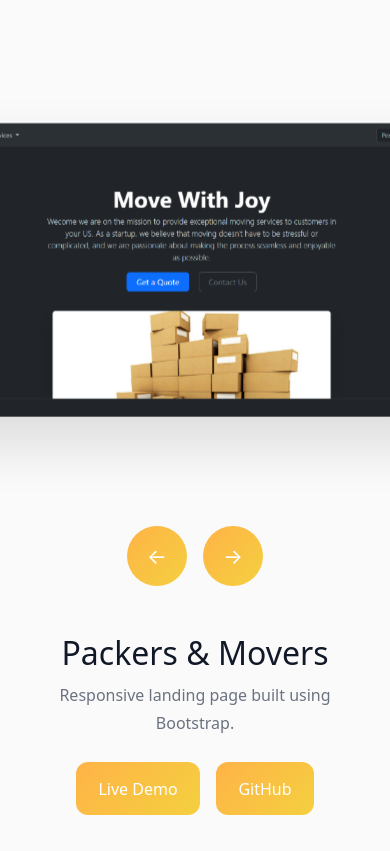
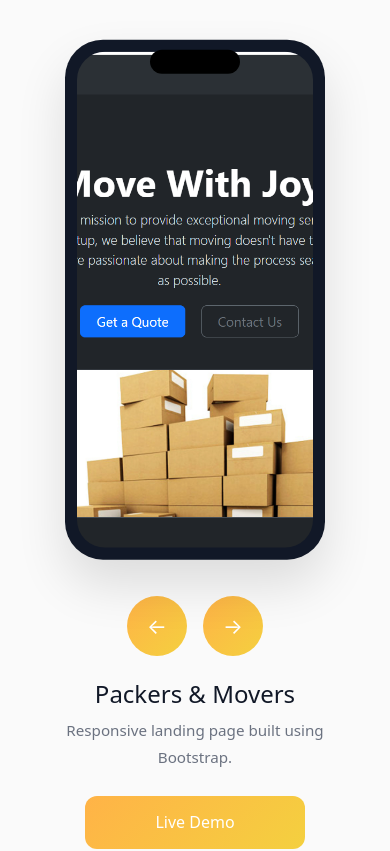
Before and after one commit to Shreya-103/Portfolio-2.0, a React (Vite) app: page / in a window 390 px wide. Shown: the part 2840-3691 px from the top of the page. Built offline with nearby package versions, Linux system fonts and the light colour scheme.

Commit message:
updated project section for mobile screen

```diff
--- a/src/components/Project/projects.jsx
+++ b/src/components/Project/projects.jsx
@@ -1,4 +1,4 @@
-import { useState } from "react";
+import { useState, useEffect } from "react";
 import { motion, AnimatePresence } from "framer-motion";
 import projects from "./project";
 import styles from "./projects.module.css";
@@ -6,15 +6,42 @@ import styles from "./projects.module.css";
 export default function Projects() {
   const [active, setActive] = useState(0);
 
+  const [isMobile, setIsMobile] = useState(
+  typeof window !== "undefined"
+    ? window.innerWidth < 768
+    : false
+);
+
+  useEffect(() => {
+    const handleResize = () => {
+      setIsMobile(window.innerWidth < 768);
+    };
+
+    window.addEventListener(
+      "resize",
+      handleResize
+    );
+
+    return () =>
+      window.removeEventListener(
+        "resize",
+        handleResize
+      );
+  }, []);
+
   const prevProject = () => {
     setActive((prev) =>
-      prev === 0 ? projects.length - 1 : prev - 1
+      prev === 0
+        ? projects.length - 1
+        : prev - 1
     );
   };
 
   const nextProject = () => {
     setActive((prev) =>
-      prev === projects.length - 1 ? 0 : prev + 1
+      prev === projects.length - 1
+        ? 0
+        : prev + 1
     );
   };
 
@@ -22,28 +49,42 @@ export default function Projects() {
     const diff = index - active;
 
     if (diff === 0) return "center";
-    if (diff === -1 || diff === projects.length - 1)
+
+    if (
+      diff === -1 ||
+      diff === projects.length - 1
+    )
       return "left";
 
-    if (diff === 1 || diff === -(projects.length - 1))
+    if (
+      diff === 1 ||
+      diff === -(projects.length - 1)
+    )
       return "right";
 
     return "hidden";
   };
 
   return (
-    <section className={styles.projectsSection} id="projects">
+    <section
+      className={styles.projectsSection}
+      id="projects"
+    >
       <h2 className={styles.heading}>
         Featured Projects
       </h2>
 
+      {!isMobile ? (
         <div className={styles.carousel}>
           {projects.map((project, index) => (
             <motion.div
               key={project.id}
-            className={`${styles.card} ${styles[getIndex(index)]
+              className={`${styles.card} ${
+                styles[getIndex(index)]
               }`}
-            transition={{ duration: 0.5 }}
+              transition={{
+                duration: 0.5,
+              }}
             >
               <img
                 src={project.image}
@@ -52,6 +93,30 @@ export default function Projects() {
             </motion.div>
           ))}
         </div>
+      ) : (
+        <motion.div
+          className={styles.phoneMockup}
+          whileTap={{
+            rotateY: 8,
+            rotateX: -8,
+          }}
+          animate={{
+            y: [0, -8, 0],
+          }}
+          transition={{
+            duration: 3,
+            repeat: Infinity,
+          }}
+        >
+          <div className={styles.phoneFrame}>
+            <img
+              src={projects[active].image}
+              alt={projects[active].title}
+            />
+          </div>
+        </motion.div>
+      )}
+
       <div className={styles.controls}>
         <button onClick={prevProject}>
           ←
@@ -77,12 +142,20 @@ export default function Projects() {
             opacity: 0,
             y: -20,
           }}
+          transition={{
+            duration: 0.3,
+          }}
           className={styles.details}
         >
-          <h3>{projects[active].title}</h3>
+          <h3>
+            {projects[active].title}
+          </h3>
 
           <p>
-            {projects[active].description}
+            {
+              projects[active]
+                .description
+            }
           </p>
 
           <div className={styles.links}>
--- a/src/components/Project/projects.module.css
+++ b/src/components/Project/projects.module.css
@@ -138,3 +138,96 @@
   var(--accent)
     );
 }
+/* ======================
+   MOBILE PROJECT SHOWCASE
+====================== */
+
+.phoneMockup {
+  display: none;
+}
+
+@media (max-width: 768px) {
+  .carousel {
+    display: none;
+  }
+
+  .phoneMockup {
+    display: flex;
+    justify-content: center;
+    align-items: center;
+
+    margin-bottom: 2rem;
+
+    perspective: 1500px;
+  }
+
+  .phoneFrame {
+    width: 260px;
+    height: 520px;
+
+    padding: 12px;
+
+    border-radius: 38px;
+
+    background: #111827;
+
+    box-shadow:
+      var(--project-shadow);
+
+    position: relative;
+  }
+
+  .phoneFrame::before {
+    content: "";
+
+    position: absolute;
+
+    top: 10px;
+    left: 50%;
+
+    transform: translateX(-50%);
+
+    width: 90px;
+    height: 24px;
+
+    border-radius: 20px;
+
+    background: #000;
+  }
+
+  .phoneFrame img {
+    width: 100%;
+    height: 100%;
+
+    object-fit: cover;
+
+    border-radius: 28px;
+  }
+
+  .controls {
+    margin-top: 1rem;
+  }
+
+  .details {
+    margin-top: 1.5rem;
+  }
+
+  .details h3 {
+    font-size: 1.5rem;
+  }
+
+  .details p {
+    font-size: 0.95rem;
+    padding: 0 1rem;
+  }
+
+  .links {
+    flex-direction: column;
+    align-items: center;
+  }
+
+  .links a {
+    width: 220px;
+    text-align: center;
+  }
+}
```
Lines whose indentation alone changed are shown as unchanged.
